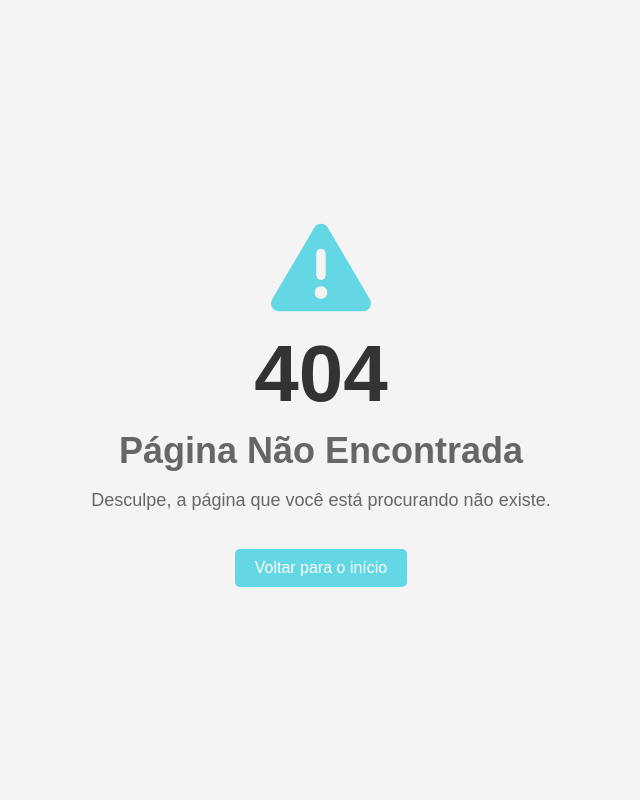
After one commit to larissa-si-er/Projeto-Educa-Vizinhanca, a PHP site: page /Projeto-Educa-Vizinhanca/404.php in a window 1280 px wide. The commit adds this page. Shown: the whole page, without its empty margins (319-959 px from the left). Run offline with PHP 8.4, Linux system fonts and the light colour scheme; some libraries are stand-ins or nearby versions.

Commit message:
error-ys

```diff
--- /dev/null
+++ b/404.php
@@ -0,0 +1,24 @@
+<!DOCTYPE html>
+<html lang="pt-br">
+<head>
+    <meta charset="UTF-8">
+    <meta name="viewport" content="width=device-width, initial-scale=1.0">
+    <title>Página Não Encontrada</title>
+    <link rel="stylesheet" href="views/css/404.css">
+    <script src="https://kit.fontawesome.com/6c3bbfdabc.js" crossorigin="anonymous"></script>
+</head>
+<body>
+    <div class="container">
+        <div class="error-icon">
+            <i class="fas fa-exclamation-triangle"></i>
+        </div>
+        <h1>404</h1>
+        <h2>Página Não Encontrada</h2>
+        <p>Desculpe, a página que você está procurando não existe.</p>
+        <a href="index.php" class="home-button">Voltar para o início</a>
+        <div class="circles-container">
+        <!-- Círculos animados serão adicionados aqui -->
+    </div>
+    </div>
+</body>
+</html>
--- a/views/admin/areaadm.php
+++ b/views/admin/areaadm.php
@@ -277,7 +277,7 @@
   <div class="img"></div>
   <div class="textBox">
     <div class="textContent">
-     <p class="h1"><a href="../../controllers/tela-log-aluno.php">Logs de Autenticação</a><i class="fa-solid fa-angle-right"></i></p>
+     <p class="h1"><a href="../../controllers/tela-log-insti.php">Logs de Autenticação</a><i class="fa-solid fa-angle-right"></i></p>
       <span class="span"></span>
     </div>
     <p class="p">Instituições.</p>
--- /dev/null
+++ b/views/css/404.css
@@ -0,0 +1,93 @@
+body {
+    margin: 0;
+    padding: 0;
+    font-family: 'Arial', sans-serif;
+    display: flex;
+    justify-content: center;
+    align-items: center;
+    height: 100vh;
+    background-color: #f4f4f4;
+}
+
+.container {
+    text-align: center;
+}
+
+.error-icon {
+    font-size: 100px;
+    color: #63D7E4;
+}
+
+h1 {
+    font-size: 80px;
+    margin: 0;
+    color: #333;
+}
+
+h2 {
+    font-size: 36px;
+    margin: 10px 0;
+    color: #666;
+}
+
+p {
+    font-size: 18px;
+    color: #666;
+}
+
+.home-button {
+    display: inline-block;
+    margin-top: 20px;
+    padding: 10px 20px;
+    background-color: #63D7E4;
+    color: #fff;
+    text-decoration: none;
+    border-radius: 5px;
+    transition: background-color 0.3s ease;
+}
+
+.home-button:hover {
+    background-color: #3297a2;
+}
+.circles-container {
+    position: absolute;
+    bottom: 10px;
+    width: 100%;
+    text-align: center;
+    z-index: -1; /* para garantir que os círculos fiquem atrás do conteúdo */
+}
+
+.circle {
+    width: 50px;
+    height: 50px;
+    border-radius: 50%;
+    background-color: #63D7E4;
+    position: absolute;
+    animation: moveUpDown 2s infinite alternate; /* animação de movimento */
+}
+
+/* Definindo a animação de movimento */
+@keyframes moveUpDown {
+    0% {
+        transform: translateY(0);
+    }
+    100% {
+        transform: translateY(10px);
+    }
+}
+
+/* Estilos para diferentes círculos */
+.circle:nth-child(1) {
+    left: 20%;
+    animation-duration: 3s;
+}
+
+.circle:nth-child(2) {
+    left: 50%;
+    animation-duration: 2.5s;
+}
+
+.circle:nth-child(3) {
+    left: 80%;
+    animation-duration: 3.2s;
+}
```
Also changed, not shown: .htaccess (added), views/img/ilustracao-do-conceito-de-pesquisa-de-curiosidade.png (added).
